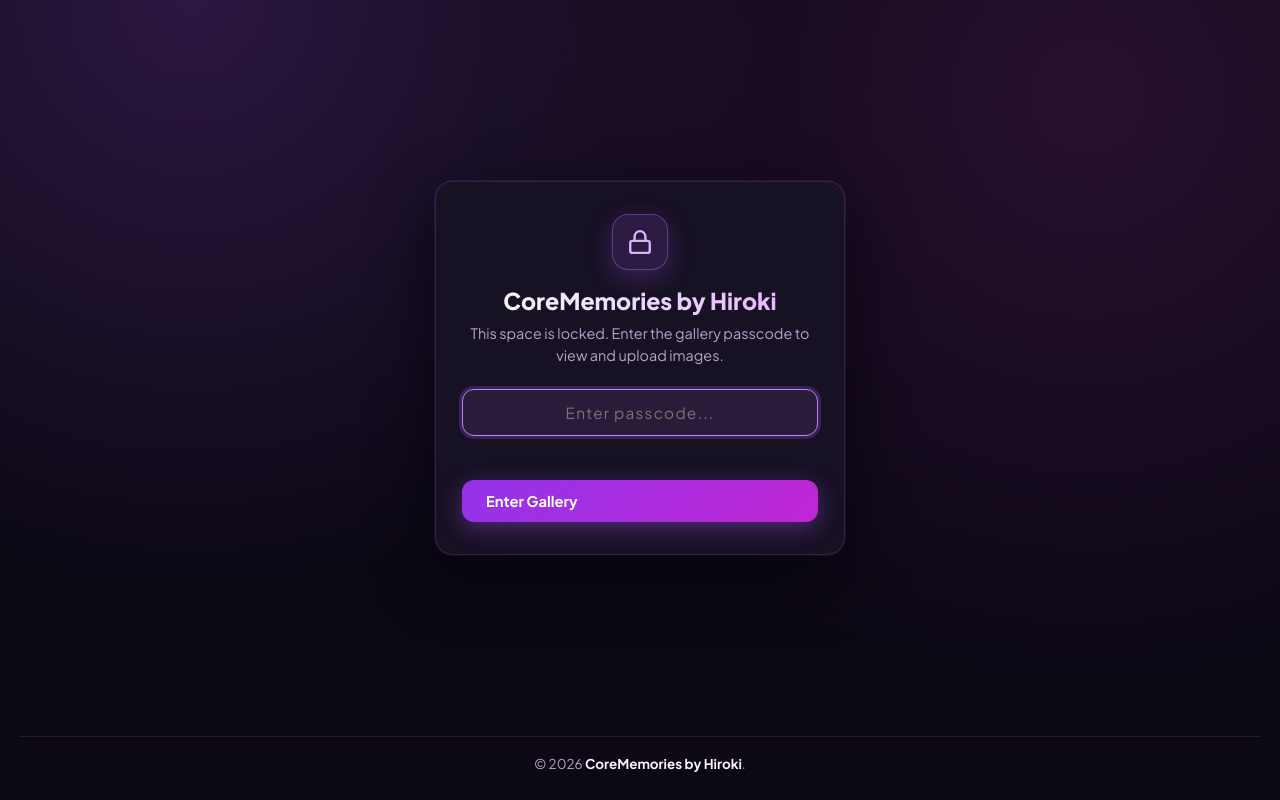
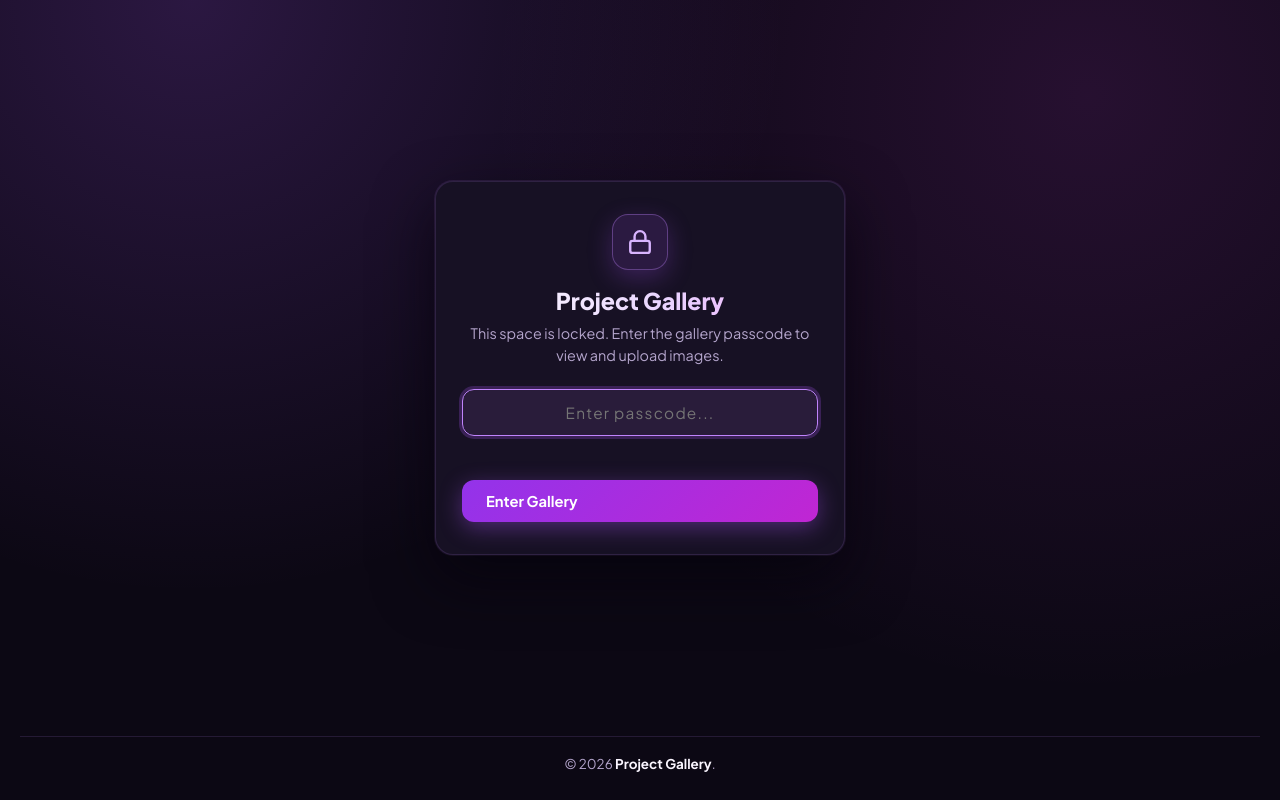
Before and after one commit to HirokiSpy/Project-Gallery, a Flask app: page / in a window 1280 px wide. Run offline with Flask 3, Linux system fonts and the light colour scheme; parts of the project's set-up code (start-up, migrations or seed data) failed here and were passed over.

Commit message:
Update index.html

```diff
--- a/templates/index.html
+++ b/templates/index.html
@@ -3,7 +3,7 @@
 <head>
     <meta charset="UTF-8">
     <meta name="viewport" content="width=device-width, initial-scale=1.0">
-    <title>CoreMemories by Hiroki</title>
+    <title>Project Gallery</title>
     <link rel="preconnect" href="https://fonts.googleapis.com">
     <link rel="preconnect" href="https://fonts.gstatic.com" crossorigin>
     <link href="https://fonts.googleapis.com/css2?family=Plus+Jakarta+Sans:wght@400;500;600;700;800&display=swap" rel="stylesheet">
@@ -1133,7 +1133,7 @@
                     <path d="M7 11V7a5 5 0 0 1 10 0v4"/>
                 </svg>
             </div>
-            <h1>CoreMemories by Hiroki</h1>
+            <h1>Project Gallery</h1>
             <p>This space is locked. Enter the gallery passcode to view and upload images.</p>
 
             <form class="gate-form" id="borangKunciGaleri">
@@ -1155,7 +1155,7 @@
     <div class="footer-wrap">
         <hr class="garis-footer">
         <footer>
-            <span>&copy; 2026 <strong>CoreMemories by Hiroki</strong>.</span>
+            <span>&copy; 2026 <strong>Project Gallery</strong>.</span>
         </footer>
     </div>
 {% else %}
@@ -1165,7 +1165,7 @@
             <div class="baris-atas">
                 <div class="tajuk-wrap">
                     <span class="badge-dot" aria-hidden="true"></span>
-                    <h1>CoreMemories by Hiroki</h1>
+                    <h1>Project Gallery</h1>
                     <span
                         class="badge-admin-online {{ '' if admin_online else 'tersembunyi' }}"
                         id="badgeAdminOnline"
@@ -1320,7 +1320,7 @@
     <div class="footer-wrap">
         <hr class="garis-footer">
         <footer>
-            <span>&copy; 2026 <strong>CoreMemories by Hiroki</strong>.</span>
+            <span>&copy; 2026 <strong>Project Gallery</strong>.</span>
         </footer>
     </div>
 
@@ -1801,7 +1801,7 @@
             btnShareLightbox.addEventListener('click', async () => {
                 if (!kadAktifLightbox) return;
                 const pautanPenuh = `${window.location.origin}/?img=${encodeURIComponent(kadAktifLightbox.dataset.fail || '')}`;
-                const tajukKongsi = `Image by ${kadAktifLightbox.dataset.nama || 'Visitor'} - CoreMemories by Hiroki`;
+                const tajukKongsi = `Image by ${kadAktifLightbox.dataset.nama || 'Visitor'} - Project Gallery`;
 
                 if (navigator.share) {
                     try {
```
